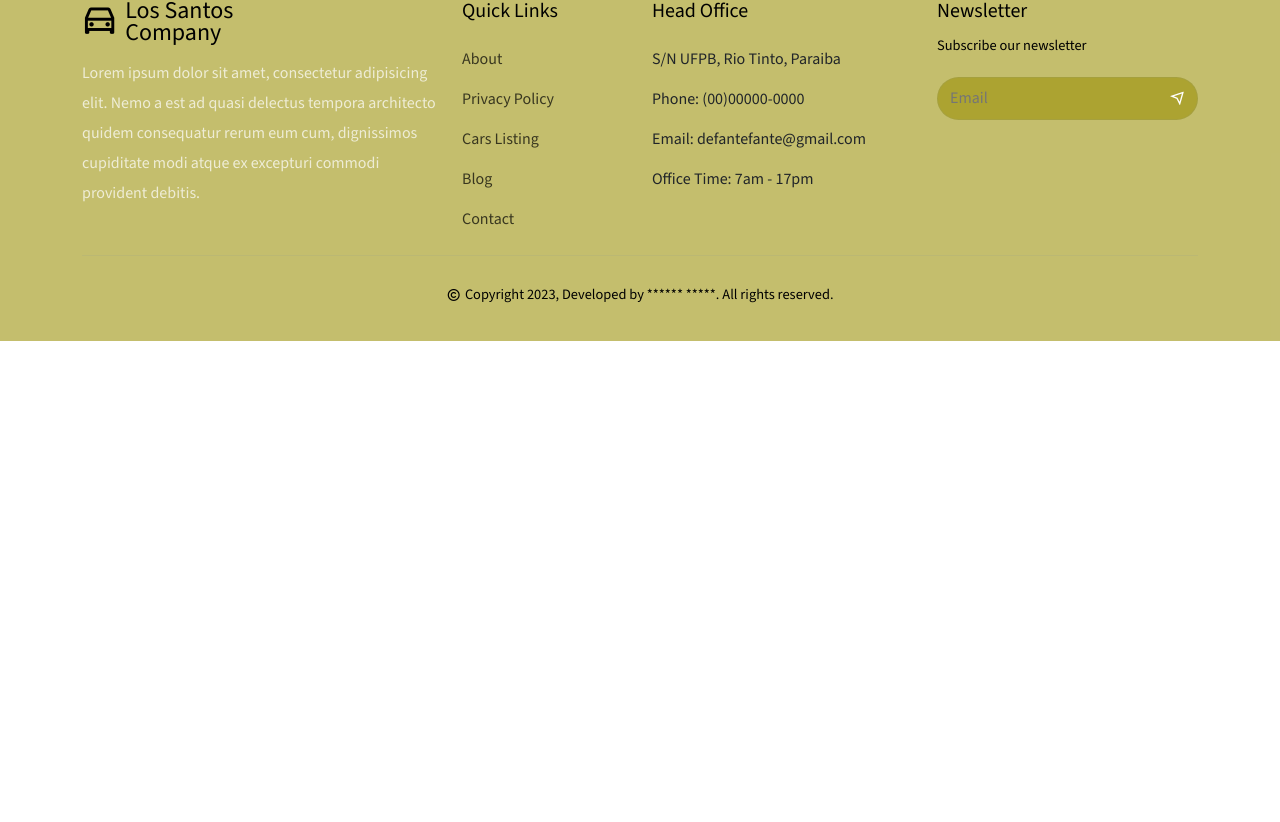
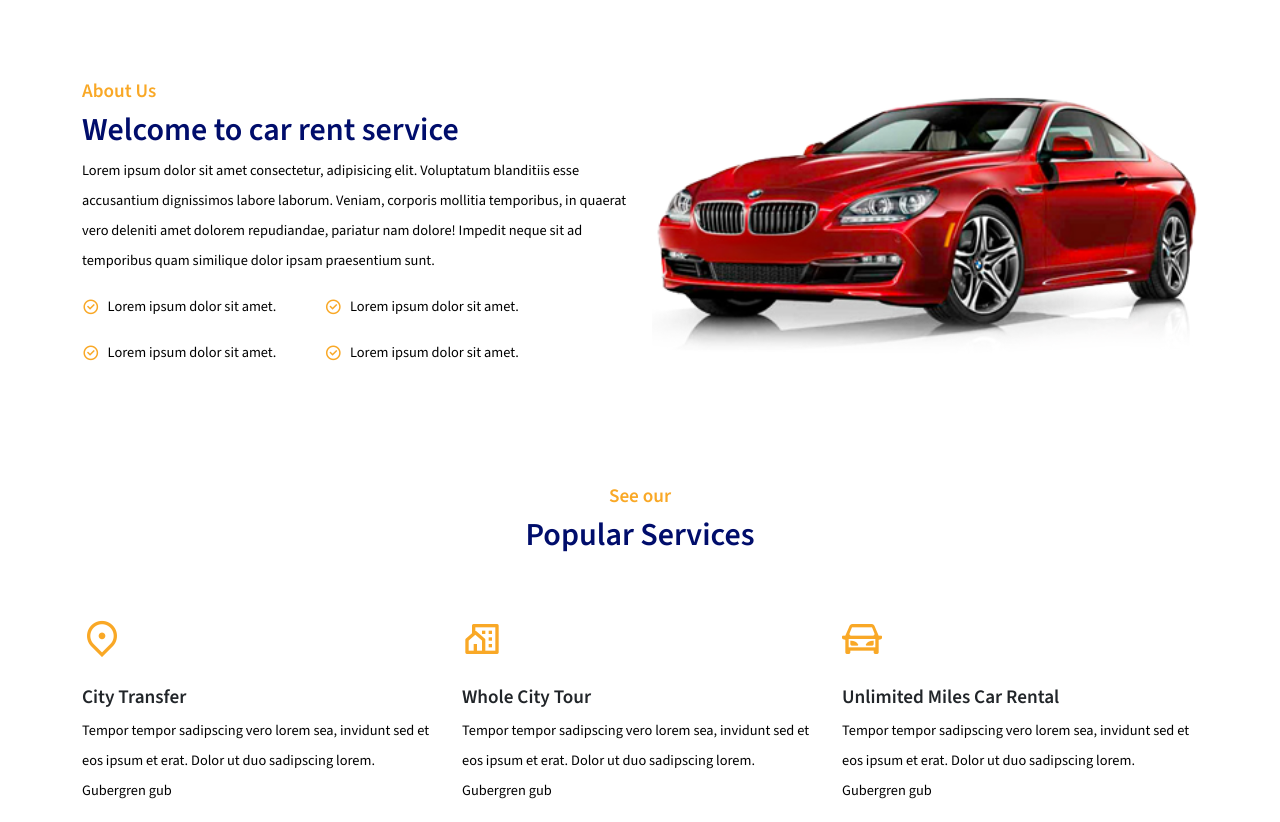
Before and after one commit to locadora-carros/site-locadora, a React (Create React App) app: page /home in a window 1280 px wide. Shown: the part 1118-1940 px from the top of the page. Before the commit the page ends 1459 px from the top, so only its background shows below. Built offline with nearby package versions, Linux system fonts and the light colour scheme.

Commit message:
about us e services feitos

```diff
--- /dev/null
+++ b/src/components/UI/AboutSection.jsx
@@ -0,0 +1,68 @@
+import React from "react";
+import { Container, Row, Col } from "reactstrap";
+import "../../styles/about-section.css";
+import aboutImg from "../../assets/all-images/cars-img/bmw-offer.png";
+
+const AboutSection = ({ aboutClass }) => {
+    return (
+        <section
+            className="about__section"
+            style={
+                aboutClass === "aboutPage"
+                    ? { marginTop: "0px" }
+                    : { marginTop: "280px" }
+            }
+        >
+            <Container>
+                <Row>
+                    <Col lg="6" md="6">
+                        <div className="about__section-content">
+                            <h4 className="section__subtitle">About Us</h4>
+                            <h2 className="section__title">Welcome to car rent service</h2>
+                            <p className="section__description">
+                                Lorem ipsum dolor sit amet consectetur, adipisicing elit.
+                                Voluptatum blanditiis esse accusantium dignissimos labore
+                                laborum. Veniam, corporis mollitia temporibus, in quaerat vero
+                                deleniti amet dolorem repudiandae, pariatur nam dolore! Impedit
+                                neque sit ad temporibus quam similique dolor ipsam praesentium
+                                sunt.
+                            </p>
+
+                            <div className="about__section-item d-flex align-items-center">
+                                <p className="section__description d-flex align-items-center gap-2">
+                                    <i class="ri-checkbox-circle-line"></i> Lorem ipsum dolor sit
+                                    amet.
+                                </p>
+
+                                <p className="section__description d-flex align-items-center gap-2">
+                                    <i class="ri-checkbox-circle-line"></i> Lorem ipsum dolor sit
+                                    amet.
+                                </p>
+                            </div>
+
+                            <div className="about__section-item d-flex align-items-center">
+                                <p className="section__description d-flex align-items-center gap-2">
+                                    <i class="ri-checkbox-circle-line"></i> Lorem ipsum dolor sit
+                                    amet.
+                                </p>
+
+                                <p className="section__description d-flex align-items-center gap-2">
+                                    <i class="ri-checkbox-circle-line"></i> Lorem ipsum dolor sit
+                                    amet.
+                                </p>
+                            </div>
+                        </div>
+                    </Col>
+
+                    <Col lg="6" md="6">
+                        <div className="about__img">
+                            <img src={aboutImg} alt="" className="w-100" />
+                        </div>
+                    </Col>
+                </Row>
+            </Container>
+        </section>
+    );
+};
+
+export default AboutSection;
--- /dev/null
+++ b/src/components/UI/ServiceList.jsx
@@ -0,0 +1,29 @@
+import React from "react";
+import { Col } from "reactstrap";
+import "../../styles/services-list.css";
+import servicesData from "../../assets/data/serviceData";
+
+const ServicesList = () => {
+    return (
+        <>
+            {servicesData.map((item) => (
+                <ServiceItem item={item} key={item.id} />
+            ))}
+        </>
+    );
+};
+
+const ServiceItem = ({ item }) => (
+    <Col lg="4" md="4" sm="6" className="mb-3">
+        <div className="service__item">
+            <span className="mb-3 d-inline-block">
+                <i class={item.icon} />
+            </span>
+
+            <h6>{item.title}</h6>
+            <p className="section__description">{item.desc}</p>
+        </div>
+    </Col>
+);
+
+export default ServicesList;
--- a/src/pages/Home.jsx
+++ b/src/pages/Home.jsx
@@ -2,35 +2,50 @@
 
 import HeroSlider from "../components/UI/HeroSlider";
 import Helmet from '../components/Helmet/Helmet'
-
 import { Container, Row, Col } from "reactstrap";
 import FindCarForm from "../components/UI/FindCarForm";
+import AboutSection from "../components/UI/AboutSection";
+import ServicesList from "../components/UI/ServiceList";
 
 const Home = () => {
     return (
-        <Helmet title='Home'>
-
-            {/* ========== hero section ========== */}
+        <Helmet title="Home">
+            {/* ============= hero section =========== */}
             <section className="p-0 hero__slider-section">
                 <HeroSlider />
+
                 <div className="hero__form">
                     <Container>
                         <Row className="form__row">
-                            <Col lg='4' md='4'>
+                            <Col lg="4" md="4">
                                 <div className="find__cars-left">
                                     <h2>Find your best car here</h2>
                                 </div>
                             </Col>
 
-                            <Col lg='8' md='8' sm='12'>
+                            <Col lg="8" md="8" sm="12">
                                 <FindCarForm />
                             </Col>
                         </Row>
                     </Container>
                 </div>
             </section>
+            {/* =========== about section ================ */}
+            <AboutSection />
+            {/* ========== services section ============ */}
+            <section>
+                <Container>
+                    <Row>
+                        <Col lg="12" className="mb-5 text-center">
+                            <h6 className="section__subtitle">See our</h6>
+                            <h2 className="section__title">Popular Services</h2>
+                        </Col>
+
+                        <ServicesList />
+                    </Row>
+                </Container>
+            </section>
         </Helmet>
     )
 }
-
 export default Home;
--- /dev/null
+++ b/src/styles/about-section.css
@@ -0,0 +1,39 @@
+.about__section-item {
+    column-gap: 3rem;
+}
+
+.about__section-item p i {
+    color: #f9a826;
+    font-size: 1.1rem;
+}
+
+@media only screen and (max-width: 992px) {
+    .about__section-content h2 {
+        font-size: 1.5rem;
+    }
+
+    .about__section-item {
+        column-gap: 3rem;
+    }
+
+    .about__section-item p {
+        font-size: 0.6rem;
+        margin-bottom: 0;
+    }
+
+    .section__description i {
+        font-size: 0.8rem !important;
+    }
+}
+
+@media only screen and (max-width: 768px) {
+    .about__img {
+        margin-top: 30px;
+    }
+}
+
+@media only screen and (max-width: 576px) {
+    .about__section {
+        margin-top: 280px;
+    }
+}
--- /dev/null
+++ b/src/styles/services-list.css
@@ -0,0 +1,20 @@
+.service__item span i {
+    font-size: 2.5rem;
+    color: #f9a826;
+}
+
+.service__item h6 {
+    font-size: 1.2rem;
+    font-weight: 600;
+    transition: 0.3s;
+}
+
+.service__item h6:hover {
+    color: #f9a826;
+}
+
+@media only screen and (max-width: 768px) {
+    .service__item h6 {
+        font-size: 1.1rem;
+    }
+}
```
